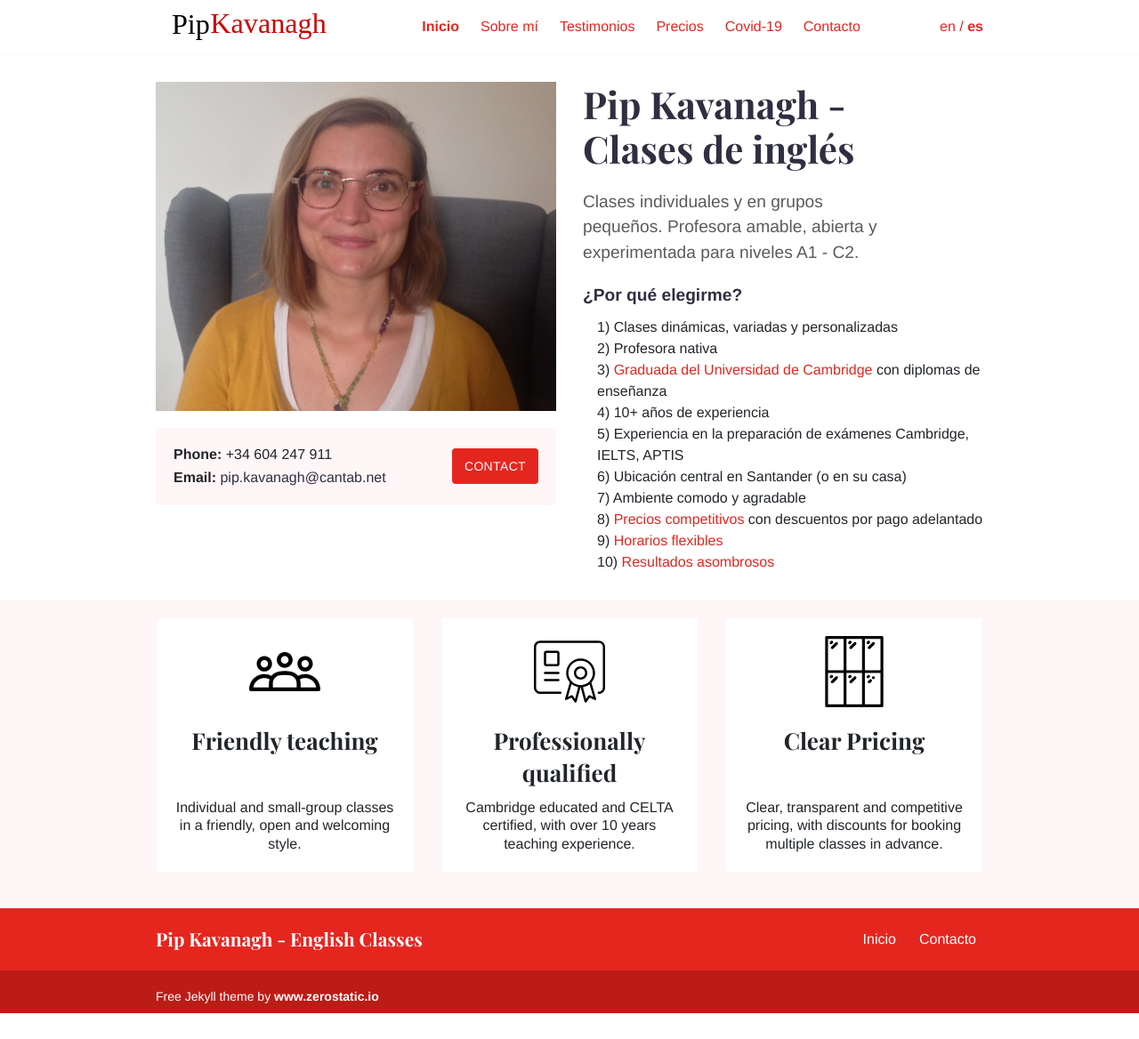
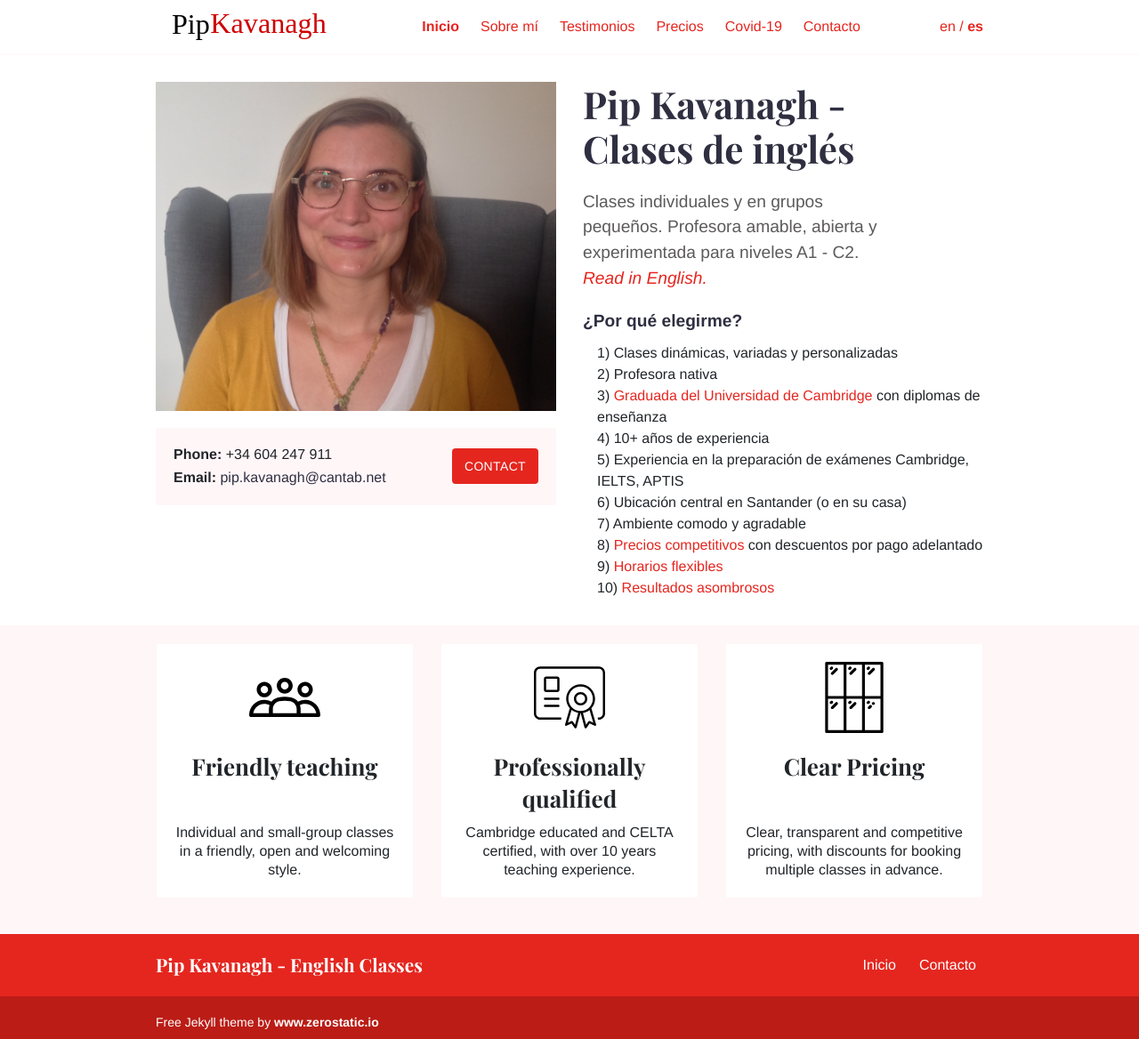
Before and after one commit to pipkav/pipkav.github.io, a Jekyll site: the page built from es/index.md, in a window 1280 px wide. Shown: the whole page at 89% size. Built offline with Jekyll 4.4.1, drawn with Linux system fonts in a browser that asks for light colours; before the commit the page ends 1139 px from its top, so only the background shows below that.

```diff
--- a/es/index.md
+++ b/es/index.md
@@ -13,7 +13,7 @@ locale: es
 # Pip Kavanagh - Clases de inglés
 
 Clases individuales y en grupos pequeños.
-Profesora amable, abierta y experimentada para niveles A1 - C2.
+Profesora amable, abierta y experimentada para niveles A1 - C2. [*Read in English.*](/)
 
 ## ¿Por qué elegirme?
 
```
Also changed, not shown: es/prices.md (+4 -1 lines), prices.md (+3 -1 lines).
